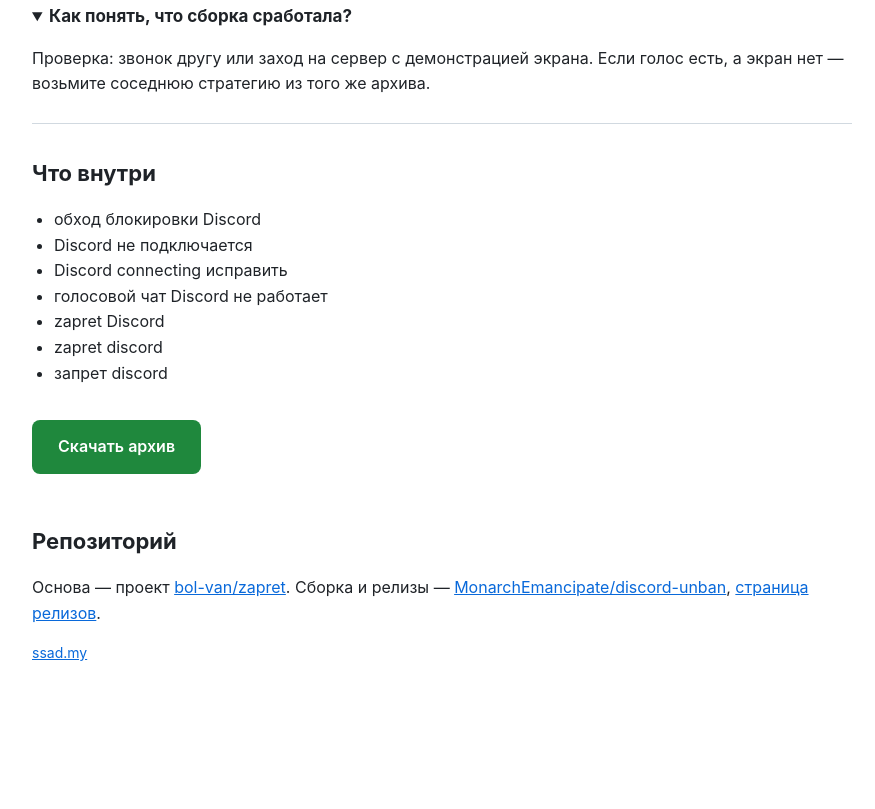
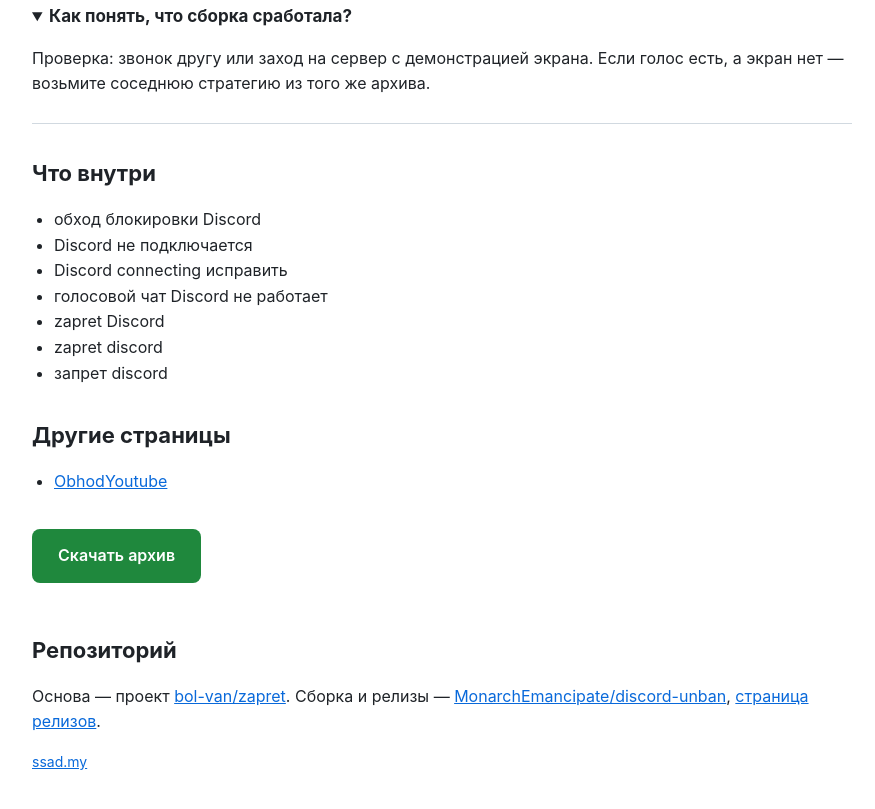
Before and after one commit to MonarchEmancipate/discord-unban, a plain HTML site: page docs/index.html in a window 1280 px wide. Shown: the part 1523-2332 px from the top of the page, without its empty margins (198-1073 px from the left). Before the commit the page ends 2266 px from the top, so only its background shows below. Drawn offline with Linux system fonts and the light colour scheme.

Commit message:
Update docs

```diff
--- a/docs/index.html
+++ b/docs/index.html
@@ -87,6 +87,10 @@
   <h2>Что внутри</h2>
   <ul><li>обход блокировки Discord</li><li>Discord не подключается</li><li>Discord connecting исправить</li><li>голосовой чат Discord не работает</li><li>zapret Discord</li><li>zapret discord</li><li>запрет discord</li></ul>
 
+  <h2>Другие страницы</h2>
+  <ul>
+    <li><a href="https://github.com/MonarchEmancipate/ObhodYoutube">ObhodYoutube</a></li>
+  </ul>
 
 
   <p><a class="cta" href="https://github.com/MonarchEmancipate/discord-unban/releases/latest">Скачать архив</a></p>
```
